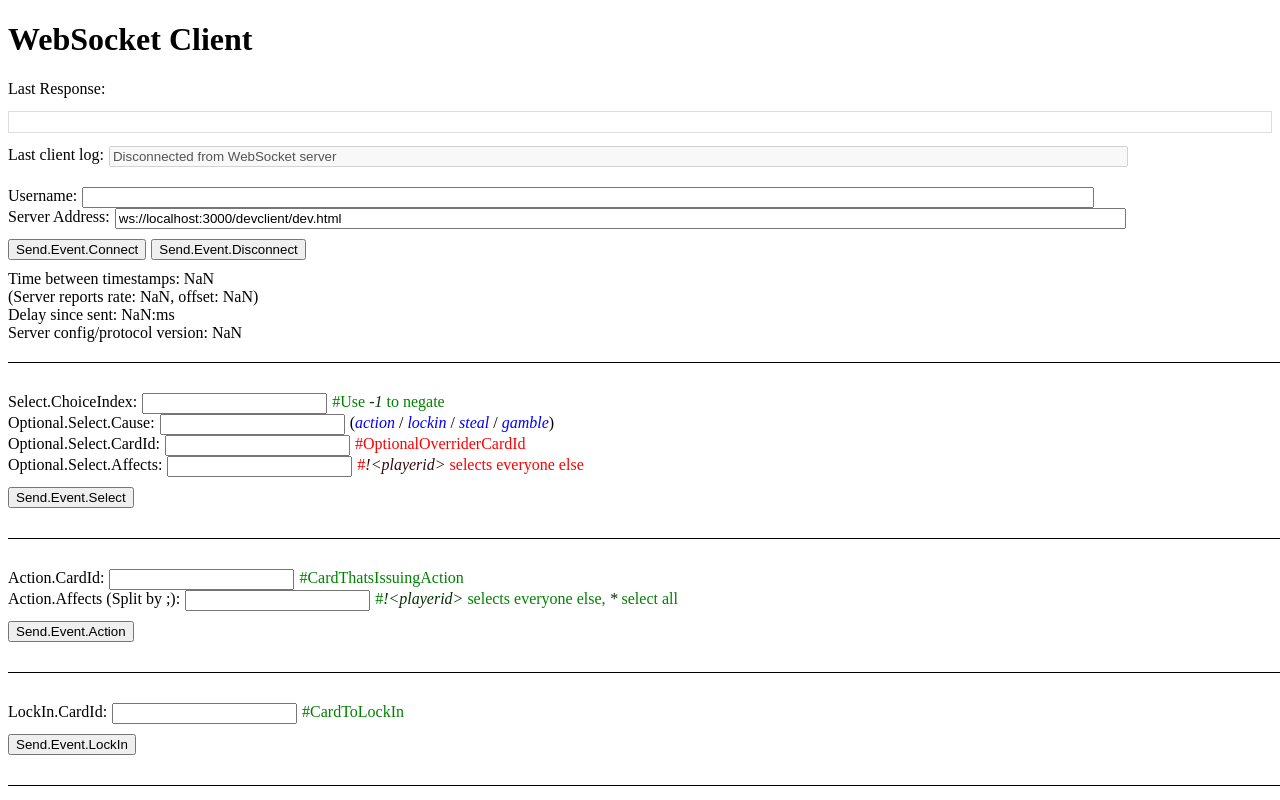
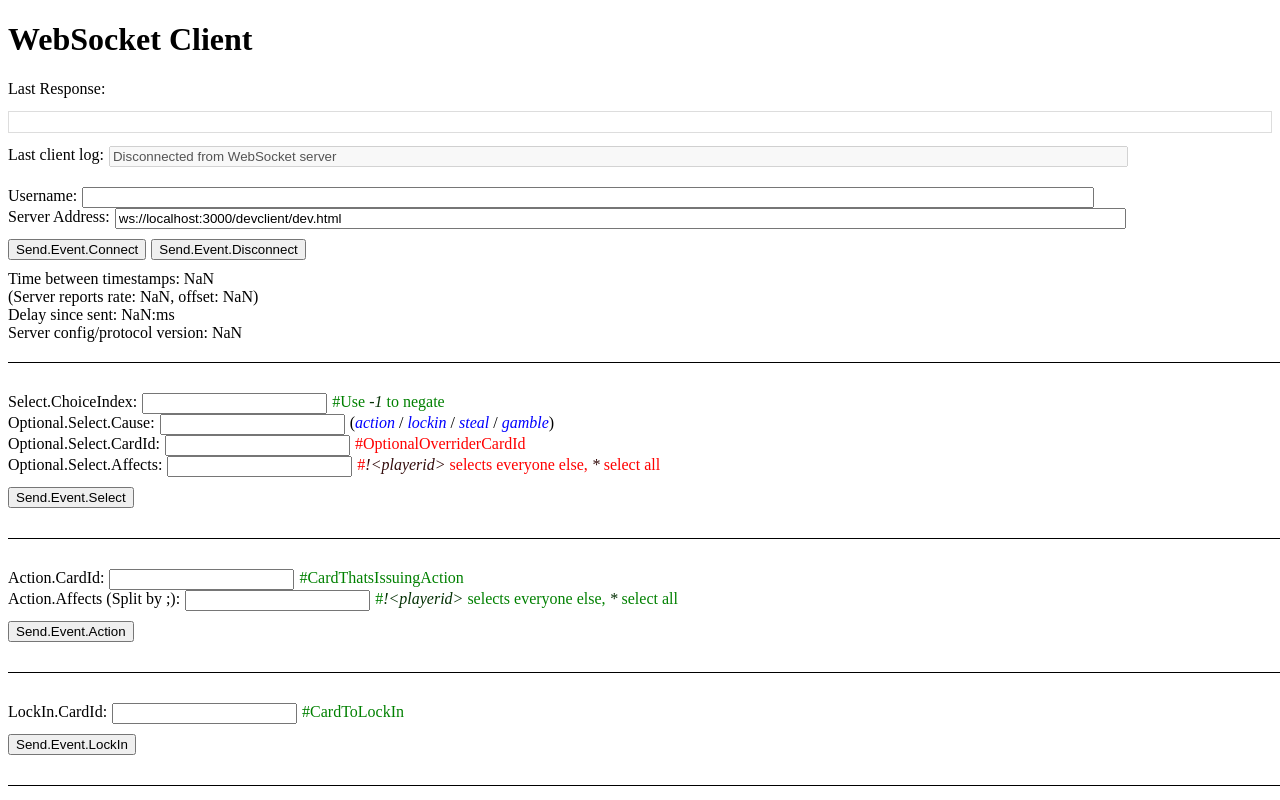
Before and after one commit to sbamboo/undercooked_digi_mvp, a plain HTML site: page devclient/dev.html in a window 1280 px wide. Shown: the top 800 px of the page. Drawn offline with nearby package versions, Linux system fonts and the light colour scheme.

Commit message:
Update dev.html

```diff
--- a/devclient/dev.html
+++ b/devclient/dev.html
@@ -151,7 +151,7 @@
     <div class="hflex">
       <label for="event_select_affects">Optional.Select.Affects:</label>
       <input type="text" id="event_select_affects">
-      <p class="values-redcomment">#<i>!&lt;playerid&gt;</i> selects everyone else</p>
+      <p class="values-redcomment">#<i>!&lt;playerid&gt;</i> selects everyone else, <i>*</i> select all</p>
     </div>
     <button id="selectButton">Send.Event.Select</button>
 
```
